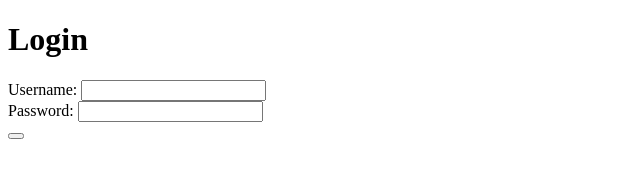
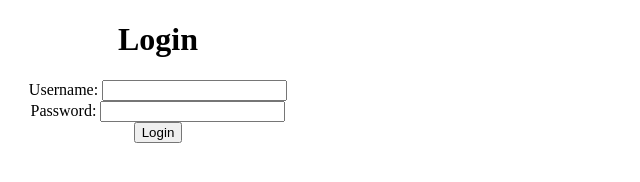
Before and after one commit to iamneo-production/dcafbbebfdeafe305677643bfdbccbfebeddone, a website: page public/index.html in a window 1280 px wide. Shown: the whole page, without its empty margins (0-640 px from the left). Drawn offline with Linux system fonts and the light colour scheme.

Commit message:
Backup Commit

```diff
--- a/public/index.html
+++ b/public/index.html
@@ -19,7 +19,7 @@
         <label for="Password">Password:</label>
         <input type="password" id="password" name="Password" >
       </div>
-      <button
+      <button type="submit">Login</button>
     </form>
   </div>
 </body>
--- a/public/style.css
+++ b/public/style.css
@@ -0,0 +1,7 @@
+.login-container
+{
+    width:300px;
+    margin-top:20px;
+    margin-bottom:20px;
+    text-align:center;
+}
```
